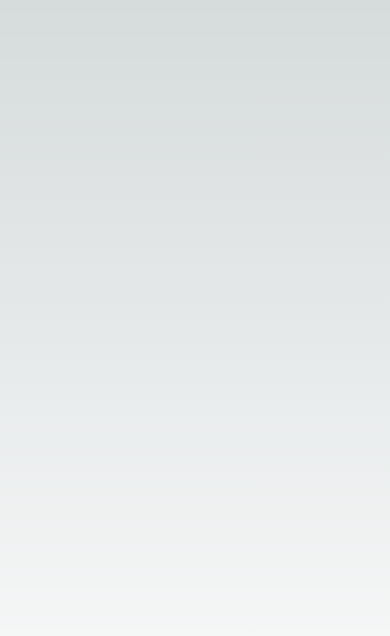
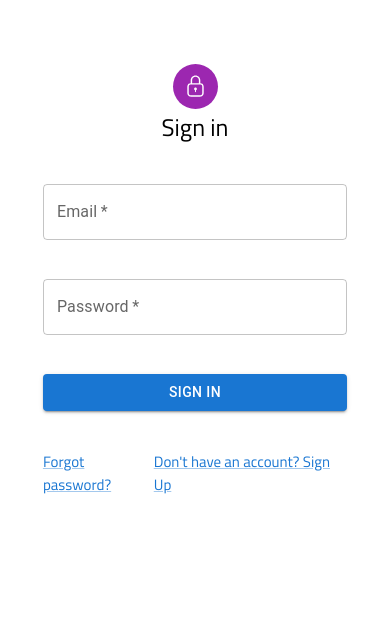
Before and after one commit to Libo033/GestionIdeas, a Next.js app: page / in a window 390 px wide. Shown: the top 636 px of the page. Built offline with nearby package versions, Linux system fonts and the light colour scheme.

Commit message:
Login en proceso

```diff
--- a/src/app/globals.css
+++ b/src/app/globals.css
@@ -1,107 +1,5 @@
-:root {
-  --max-width: 1100px;
-  --border-radius: 12px;
-  --font-mono: ui-monospace, Menlo, Monaco, 'Cascadia Mono', 'Segoe UI Mono',
-    'Roboto Mono', 'Oxygen Mono', 'Ubuntu Monospace', 'Source Code Pro',
-    'Fira Mono', 'Droid Sans Mono', 'Courier New', monospace;
-
-  --foreground-rgb: 0, 0, 0;
-  --background-start-rgb: 214, 219, 220;
-  --background-end-rgb: 255, 255, 255;
-
-  --primary-glow: conic-gradient(
-    from 180deg at 50% 50%,
-    #16abff33 0deg,
-    #0885ff33 55deg,
-    #54d6ff33 120deg,
-    #0071ff33 160deg,
-    transparent 360deg
-  );
-  --secondary-glow: radial-gradient(
-    rgba(255, 255, 255, 1),
-    rgba(255, 255, 255, 0)
-  );
-
-  --tile-start-rgb: 239, 245, 249;
-  --tile-end-rgb: 228, 232, 233;
-  --tile-border: conic-gradient(
-    #00000080,
-    #00000040,
-    #00000030,
-    #00000020,
-    #00000010,
-    #00000010,
-    #00000080
-  );
-
-  --callout-rgb: 238, 240, 241;
-  --callout-border-rgb: 172, 175, 176;
-  --card-rgb: 180, 185, 188;
-  --card-border-rgb: 131, 134, 135;
+* {
+  margin: 0;
+  padding: 0;
+  box-sizing: border-box;
 }
-
-@media (prefers-color-scheme: dark) {
-  :root {
-    --foreground-rgb: 255, 255, 255;
-    --background-start-rgb: 0, 0, 0;
-    --background-end-rgb: 0, 0, 0;
-
-    --primary-glow: radial-gradient(rgba(1, 65, 255, 0.4), rgba(1, 65, 255, 0));
-    --secondary-glow: linear-gradient(
-      to bottom right,
-      rgba(1, 65, 255, 0),
-      rgba(1, 65, 255, 0),
-      rgba(1, 65, 255, 0.3)
-    );
-
-    --tile-start-rgb: 2, 13, 46;
-    --tile-end-rgb: 2, 5, 19;
-    --tile-border: conic-gradient(
-      #ffffff80,
-      #ffffff40,
-      #ffffff30,
-      #ffffff20,
-      #ffffff10,
-      #ffffff10,
-      #ffffff80
-    );
-
-    --callout-rgb: 20, 20, 20;
-    --callout-border-rgb: 108, 108, 108;
-    --card-rgb: 100, 100, 100;
-    --card-border-rgb: 200, 200, 200;
-  }
-}
-
-* {
-  box-sizing: border-box;
-  padding: 0;
-  margin: 0;
-}
-
-html,
-body {
-  max-width: 100vw;
-  overflow-x: hidden;
-}
-
-body {
-  color: rgb(var(--foreground-rgb));
-  background: linear-gradient(
-      to bottom,
-      transparent,
-      rgb(var(--background-end-rgb))
-    )
-    rgb(var(--background-start-rgb));
-}
-
-a {
-  color: inherit;
-  text-decoration: none;
-}
-
-@media (prefers-color-scheme: dark) {
-  html {
-    color-scheme: dark;
-  }
-}
--- a/src/app/layout.tsx
+++ b/src/app/layout.tsx
@@ -1,8 +1,11 @@
 import type { Metadata } from "next";
-import { Inter } from "next/font/google";
+import { Titillium_Web } from "next/font/google";
 import "./globals.css";
 
-const inter = Inter({ subsets: ["latin"] });
+const titi = Titillium_Web({
+  subsets: ["latin"],
+  weight: ["200", "300", "400", "600", "700", "900"],
+});
 
 export const metadata: Metadata = {
   title: "Create Next App",
@@ -16,7 +19,7 @@ export default function RootLayout({
 }) {
   return (
     <html lang="en">
-      <body className={inter.className}>{children}</body>
+      <body className={titi.className}>{children}</body>
     </html>
   );
 }
--- a/src/app/page.module.css
+++ b/src/app/page.module.css
@@ -1,229 +1,8 @@
-.main {
-  display: flex;
-  flex-direction: column;
-  justify-content: space-between;
-  align-items: center;
-  padding: 6rem;
-  min-height: 100vh;
+
+@media (max-width: 700px) {
+
 }
 
-.description {
-  display: inherit;
-  justify-content: inherit;
-  align-items: inherit;
-  font-size: 0.85rem;
-  max-width: var(--max-width);
-  width: 100%;
-  z-index: 2;
-  font-family: var(--font-mono);
+@media (min-width: 701px) and (max-width: 1120px) {
+
 }
-
-.description a {
-  display: flex;
-  justify-content: center;
-  align-items: center;
-  gap: 0.5rem;
-}
-
-.description p {
-  position: relative;
-  margin: 0;
-  padding: 1rem;
-  background-color: rgba(var(--callout-rgb), 0.5);
-  border: 1px solid rgba(var(--callout-border-rgb), 0.3);
-  border-radius: var(--border-radius);
-}
-
-.code {
-  font-weight: 700;
-  font-family: var(--font-mono);
-}
-
-.grid {
-  display: grid;
-  grid-template-columns: repeat(4, minmax(25%, auto));
-  max-width: 100%;
-  width: var(--max-width);
-}
-
-.card {
-  padding: 1rem 1.2rem;
-  border-radius: var(--border-radius);
-  background: rgba(var(--card-rgb), 0);
-  border: 1px solid rgba(var(--card-border-rgb), 0);
-  transition: background 200ms, border 200ms;
-}
-
-.card span {
-  display: inline-block;
-  transition: transform 200ms;
-}
-
-.card h2 {
-  font-weight: 600;
-  margin-bottom: 0.7rem;
-}
-
-.card p {
-  margin: 0;
-  opacity: 0.6;
-  font-size: 0.9rem;
-  line-height: 1.5;
-  max-width: 30ch;
-}
-
-.center {
-  display: flex;
-  justify-content: center;
-  align-items: center;
-  position: relative;
-  padding: 4rem 0;
-}
-
-.center::before {
-  background: var(--secondary-glow);
-  border-radius: 50%;
-  width: 480px;
-  height: 360px;
-  margin-left: -400px;
-}
-
-.center::after {
-  background: var(--primary-glow);
-  width: 240px;
-  height: 180px;
-  z-index: -1;
-}
-
-.center::before,
-.center::after {
-  content: '';
-  left: 50%;
-  position: absolute;
-  filter: blur(45px);
-  transform: translateZ(0);
-}
-
-.logo {
-  position: relative;
-}
-/* Enable hover only on non-touch devices */
-@media (hover: hover) and (pointer: fine) {
-  .card:hover {
-    background: rgba(var(--card-rgb), 0.1);
-    border: 1px solid rgba(var(--card-border-rgb), 0.15);
-  }
-
-  .card:hover span {
-    transform: translateX(4px);
-  }
-}
-
-@media (prefers-reduced-motion) {
-  .card:hover span {
-    transform: none;
-  }
-}
-
-/* Mobile */
-@media (max-width: 700px) {
-  .content {
-    padding: 4rem;
-  }
-
-  .grid {
-    grid-template-columns: 1fr;
-    margin-bottom: 120px;
-    max-width: 320px;
-    text-align: center;
-  }
-
-  .card {
-    padding: 1rem 2.5rem;
-  }
-
-  .card h2 {
-    margin-bottom: 0.5rem;
-  }
-
-  .center {
-    padding: 8rem 0 6rem;
-  }
-
-  .center::before {
-    transform: none;
-    height: 300px;
-  }
-
-  .description {
-    font-size: 0.8rem;
-  }
-
-  .description a {
-    padding: 1rem;
-  }
-
-  .description p,
-  .description div {
-    display: flex;
-    justify-content: center;
-    position: fixed;
-    width: 100%;
-  }
-
-  .description p {
-    align-items: center;
-    inset: 0 0 auto;
-    padding: 2rem 1rem 1.4rem;
-    border-radius: 0;
-    border: none;
-    border-bottom: 1px solid rgba(var(--callout-border-rgb), 0.25);
-    background: linear-gradient(
-      to bottom,
-      rgba(var(--background-start-rgb), 1),
-      rgba(var(--callout-rgb), 0.5)
-    );
-    background-clip: padding-box;
-    backdrop-filter: blur(24px);
-  }
-
-  .description div {
-    align-items: flex-end;
-    pointer-events: none;
-    inset: auto 0 0;
-    padding: 2rem;
-    height: 200px;
-    background: linear-gradient(
-      to bottom,
-      transparent 0%,
-      rgb(var(--background-end-rgb)) 40%
-    );
-    z-index: 1;
-  }
-}
-
-/* Tablet and Smaller Desktop */
-@media (min-width: 701px) and (max-width: 1120px) {
-  .grid {
-    grid-template-columns: repeat(2, 50%);
-  }
-}
-
-@media (prefers-color-scheme: dark) {
-  .vercelLogo {
-    filter: invert(1);
-  }
-
-  .logo {
-    filter: invert(1) drop-shadow(0 0 0.3rem #ffffff70);
-  }
-}
-
-@keyframes rotate {
-  from {
-    transform: rotate(360deg);
-  }
-  to {
-    transform: rotate(0deg);
-  }
-}
--- a/src/app/page.tsx
+++ b/src/app/page.tsx
@@ -1,10 +1,11 @@
 import Image from 'next/image'
 import styles from './page.module.css'
+import Login from '@/components/Login'
 
 export default function Home() {
   return (
     <main className={styles.main}>
-
+      <Login />
     </main>
   )
 }
--- /dev/null
+++ b/src/components/Components.module.css
@@ -0,0 +1,58 @@
+.login {
+  margin-top: 64px;
+  display: flex;
+  flex-direction: column;
+  align-items: center;
+}
+
+.login_ImgContainer {
+  display: flex;
+  background-color: rgb(156, 39, 176);
+  border-radius: 30px;
+  padding: 9px;
+}
+
+.login_Img {
+  width: 27px;
+  height: auto;
+}
+
+.login_Title {
+  font-weight: 500;
+  font-size: x-large;
+}
+
+.login_Form {
+  width: 27%;
+  height: 390px;
+  display: flex;
+  flex-direction: column;
+  justify-content: space-evenly;
+}
+
+.login_SignUpContainer {
+  display: flex;
+  justify-content: space-between;
+  font-size: 15px;
+}
+
+.login_SignUpContainer a {
+  color: rgba(25, 118, 210);
+  text-decoration-color: rgba(25, 118, 210, .4);
+}
+
+.login_SignUpContainer a:hover {
+  text-decoration-color: rgba(25, 118, 210);
+}
+
+@media (max-width: 700px) {
+  .login_Form {
+    width: 78%;
+  }
+}
+
+@media (min-width: 701px) and (max-width: 1120px) {
+  .login_Form {
+    width: 45%;
+  }
+}
--- /dev/null
+++ b/src/components/Login.tsx
@@ -0,0 +1,52 @@
+import React from "react";
+import styles from "./Components.module.css";
+import Image from "next/image";
+import TextField from "@mui/material/TextField";
+import { Button } from "@mui/material";
+import Link from "next/link";
+
+const Login = () => {
+  return (
+    <div className={styles.login}>
+      <div className={styles.login_ImgContainer}>
+        <Image
+          className={styles.login_Img}
+          src={"/img/login.svg"}
+          alt="login"
+          width={90}
+          height={90}
+        />
+      </div>
+      <h1 className={styles.login_Title}>Sign in</h1>
+      <form className={styles.login_Form}>
+        <div className={styles.login_InputContainer}>
+          <TextField
+            id="outlined-basic"
+            label="Email"
+            variant="outlined"
+            fullWidth={true}
+            type="email"
+            required
+          />
+        </div>
+        <div className={styles.login_InputContainer}>
+          <TextField
+            id="outlined-basic"
+            label="Password"
+            variant="outlined"
+            fullWidth={true}
+            type="password"
+            required
+          />
+        </div>
+        <Button variant="contained">SIGN IN</Button>
+        <div className={styles.login_SignUpContainer}>
+          <Link href={"/"}>Forgot password?</Link>
+          <Link href={"/"}>Don't have an account? Sign Up</Link>
+        </div>
+      </form>
+    </div>
+  );
+};
+
+export default Login;
```
Also changed, not shown: public/img/login.svg (added).
